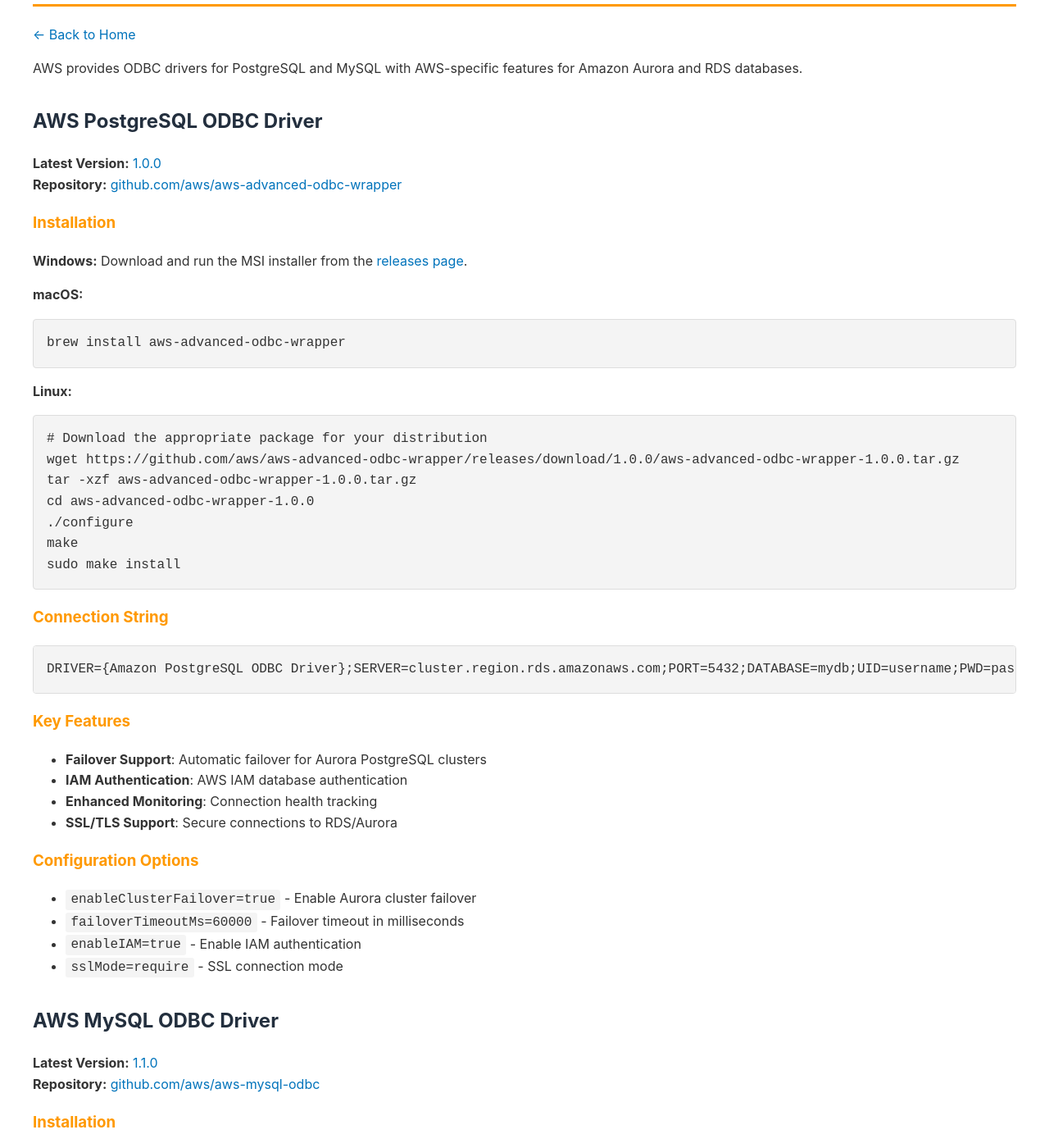
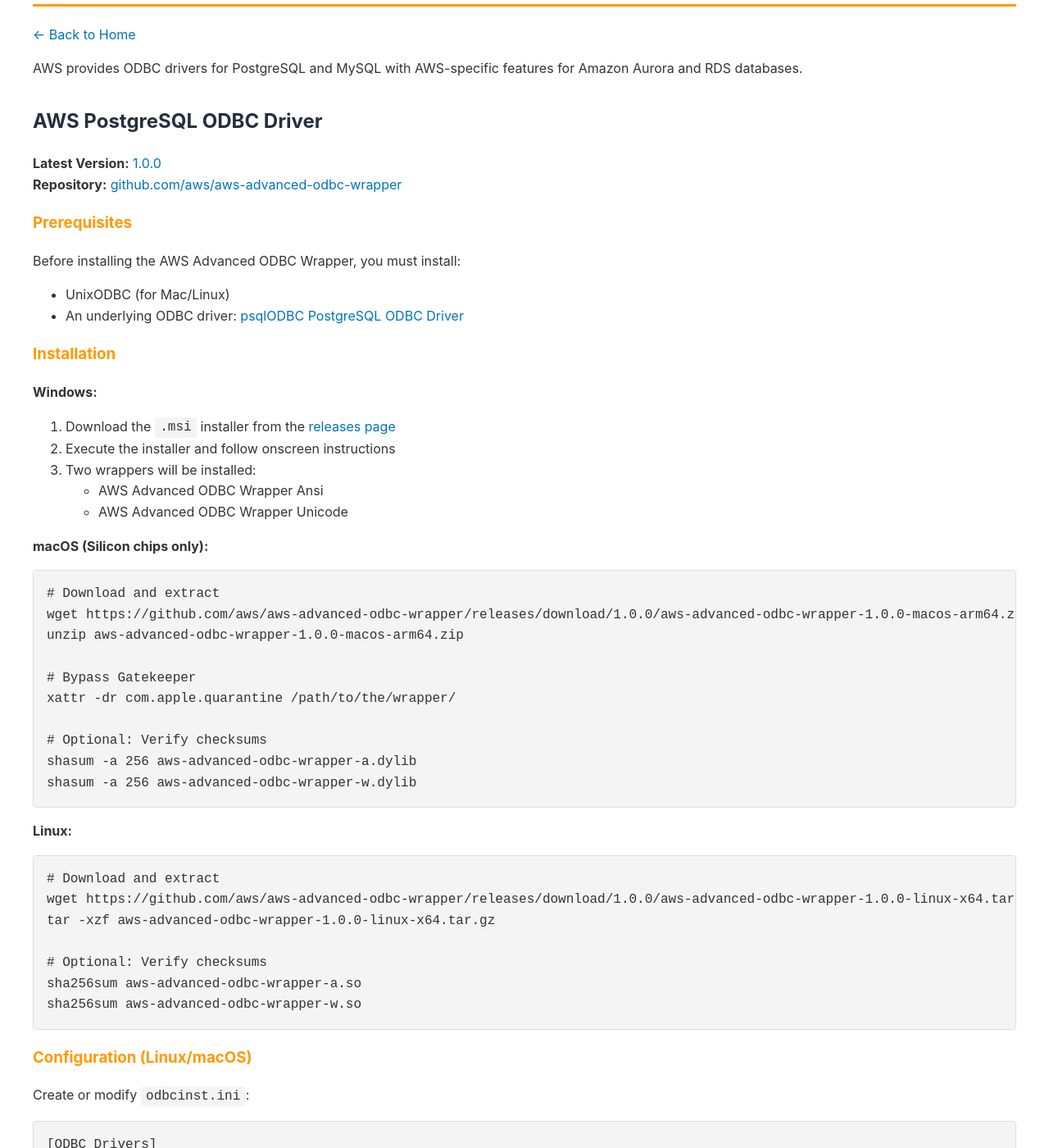
Before and after one commit to aws/aws-advanced-drivers, a Jekyll site: the page built from odbc.md, in a window 1280 px wide and 1400 px high, scrolled down 289 px. Shown: the whole window at 82% size. Built offline with Jekyll 4.4.1, drawn with Linux system fonts in a browser that asks for light colours; some of the changed text lies outside the part shown.

Commit message:
fix install instructions for the advanced odbc driver

````diff
--- a/odbc.md
+++ b/odbc.md
@@ -14,25 +14,78 @@ AWS provides ODBC drivers for PostgreSQL and MySQL with AWS-specific features fo
 **Latest Version:** [1.0.0](https://github.com/aws/aws-advanced-odbc-wrapper/releases/tag/1.0.0)
 **Repository:** [github.com/aws/aws-advanced-odbc-wrapper](https://github.com/aws/aws-advanced-odbc-wrapper)
 
+### Prerequisites
+
+Before installing the AWS Advanced ODBC Wrapper, you must install:
+- UnixODBC (for Mac/Linux)
+- An underlying ODBC driver: [psqlODBC PostgreSQL ODBC Driver](https://github.com/postgresql-interfaces/psqlodbc)
+
 ### Installation
 
 **Windows:**
-Download and run the MSI installer from the [releases page](https://github.com/aws/aws-advanced-odbc-wrapper/releases/latest).
+1. Download the `.msi` installer from the [releases page](https://github.com/aws/aws-advanced-odbc-wrapper/releases/latest)
+2. Execute the installer and follow onscreen instructions
+3. Two wrappers will be installed:
+   - AWS Advanced ODBC Wrapper Ansi
+   - AWS Advanced ODBC Wrapper Unicode
 
-**macOS:**
+**macOS (Silicon chips only):**
 ```bash
-brew install aws-advanced-odbc-wrapper
+# Download and extract
+wget https://github.com/aws/aws-advanced-odbc-wrapper/releases/download/1.0.0/aws-advanced-odbc-wrapper-1.0.0-macos-arm64.zip
+unzip aws-advanced-odbc-wrapper-1.0.0-macos-arm64.zip
+
+# Bypass Gatekeeper
+xattr -dr com.apple.quarantine /path/to/the/wrapper/
+
+# Optional: Verify checksums
+shasum -a 256 aws-advanced-odbc-wrapper-a.dylib
+shasum -a 256 aws-advanced-odbc-wrapper-w.dylib
 ```
 
 **Linux:**
 ```bash
-# Download the appropriate package for your distribution
-wget https://github.com/aws/aws-advanced-odbc-wrapper/releases/download/1.0.0/aws-advanced-odbc-wrapper-1.0.0.tar.gz
-tar -xzf aws-advanced-odbc-wrapper-1.0.0.tar.gz
-cd aws-advanced-odbc-wrapper-1.0.0
-./configure
-make
-sudo make install
+# Download and extract
+wget https://github.com/aws/aws-advanced-odbc-wrapper/releases/download/1.0.0/aws-advanced-odbc-wrapper-1.0.0-linux-x64.tar.gz
+tar -xzf aws-advanced-odbc-wrapper-1.0.0-linux-x64.tar.gz
+
+# Optional: Verify checksums
+sha256sum aws-advanced-odbc-wrapper-a.so
+sha256sum aws-advanced-odbc-wrapper-w.so
+```
+
+### Configuration (Linux/macOS)
+
+Create or modify `odbcinst.ini`:
+```ini
+[ODBC Drivers]
+AWS Advanced ODBC Wrapper Ansi      = Installed
+AWS Advanced ODBC Wrapper Unicode   = Installed
+
+[AWS Advanced ODBC Wrapper Ansi]
+Driver = /path/to/aws-advanced-odbc-wrapper-a.dylib  # or .so for Linux
+
+[AWS Advanced ODBC Wrapper Unicode]
+Driver = /path/to/aws-advanced-odbc-wrapper-w.dylib  # or .so for Linux
+```
+
+Create or modify `odbc.ini`:
+```ini
+[ODBC Data Sources]
+aws-odbc-wrapper-a = AWS Advanced ODBC Wrapper Ansi
+aws-odbc-wrapper-w = AWS Advanced ODBC Wrapper Unicode
+
+[aws-odbc-wrapper-a]
+Driver          = AWS Advanced ODBC Wrapper Ansi
+SERVER          = cluster.region.rds.amazonaws.com
+DATABASE        = mydb
+BASE_DRIVER     = /path/to/psqlodbca.dylib  # or .so for Linux
+
+[aws-odbc-wrapper-w]
+Driver          = AWS Advanced ODBC Wrapper Unicode
+SERVER          = cluster.region.rds.amazonaws.com
+DATABASE        = mydb
+BASE_DRIVER     = /path/to/psqlodbcw.dylib  # or .so for Linux
 ```
 
 ### Connection String
````
